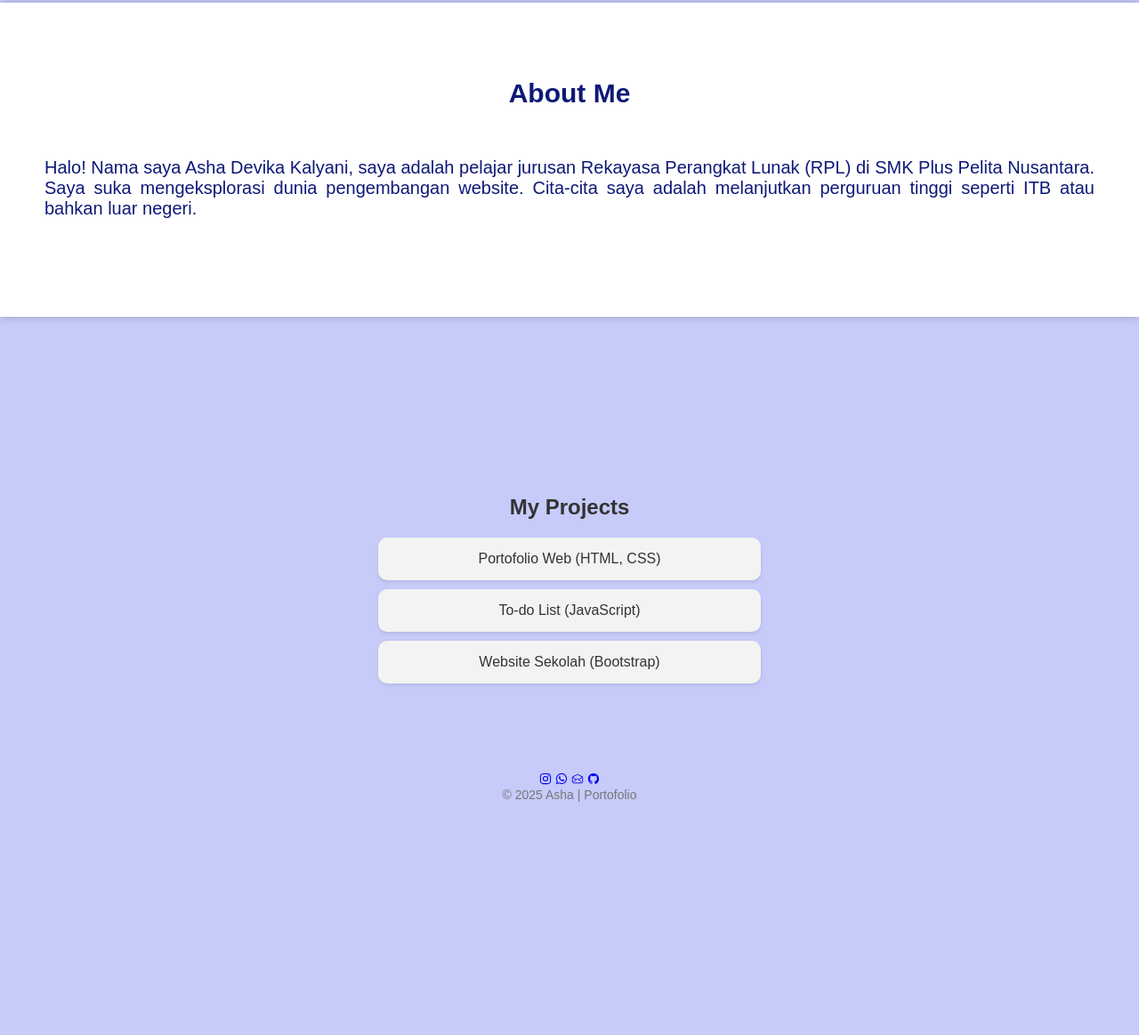
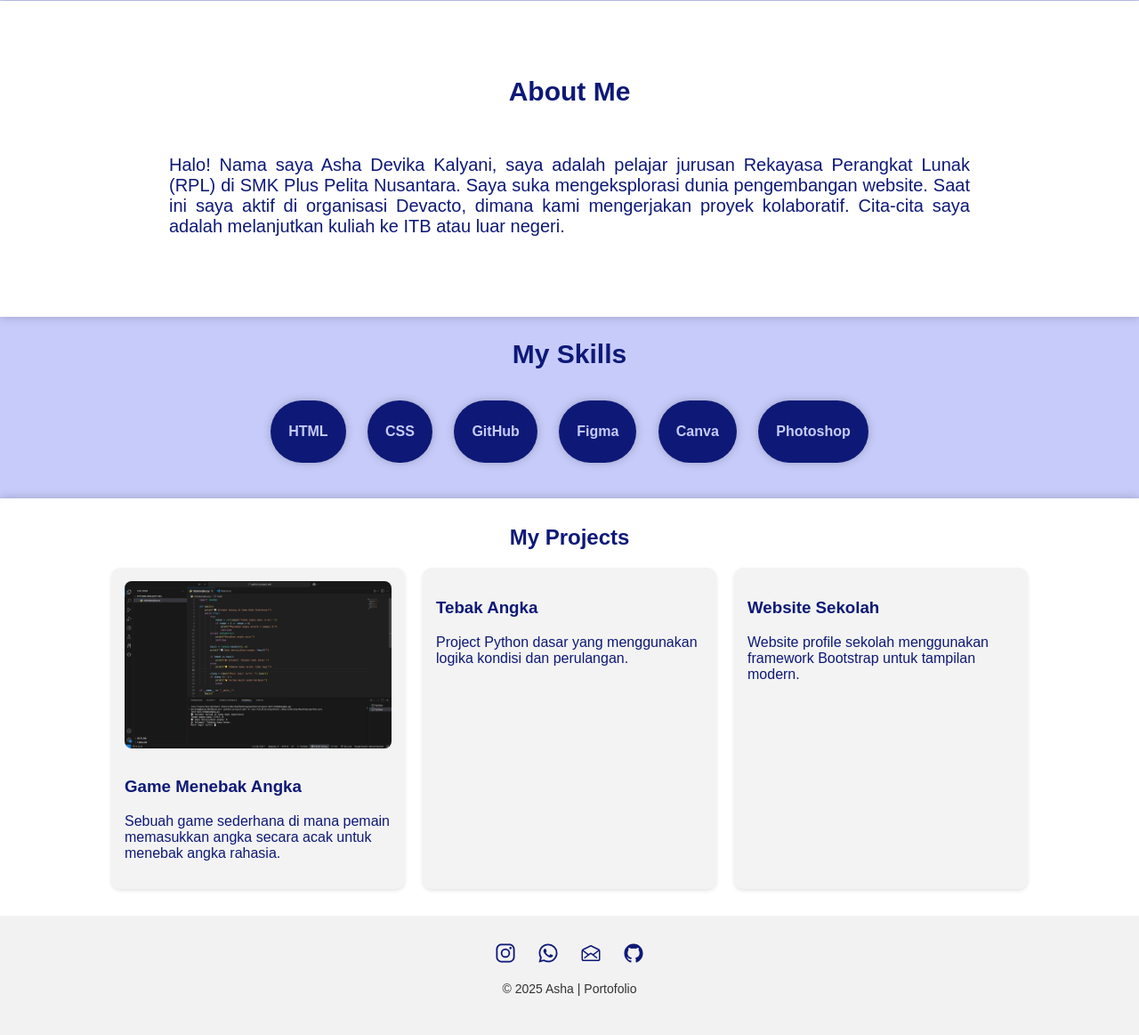
Before and after one commit to ashaarkk/Porto, a plain HTML site: page index.html in a window 1280 px wide. Shown: the part 615-1778 px from the top of the page at 89% size. Before the commit the page ends 1546 px from the top, so only its background shows below. Drawn offline with nearby package versions, Linux system fonts and the light colour scheme.

Commit message:
Pesan commit pertamaku

```diff
--- a/index.html
+++ b/index.html
@@ -4,49 +4,77 @@
     <meta charset="UTF-8" />
     <meta name="viewport" content="width=device-width, initial-scale=1.0"/>
     <title>Portofolio Asha</title>
-  <link rel="stylesheet" href="style.css">
+    <link rel="stylesheet" href="style.css" />
+    <script type="module" src="https://unpkg.com/ionicons@7.1.0/dist/ionicons/ionicons.esm.js"></script>
+    <script nomodule src="https://unpkg.com/ionicons@7.1.0/dist/ionicons/ionicons.js"></script>
   </head>
+  <body>
 
-<body>
+    <!-- NAVBAR -->
     <nav class="navbar">
       <ul>
         <li><a href="#home">Home</a></li>
         <li><a href="#about">About</a></li>
-      <li><a href="#projects">Projects</a></li>
+        <li><a href="#project">Projects</a></li>
         <li><a href="#contact">Contact</a></li>
-      <li><a href="skills">Skills</a></li>
+        <li><a href="#skills">Skills</a></li>
       </ul>
     </nav>
 
+    <!-- HOME -->
     <section id="home" class="section home">
-    <div>
-      <img src="photo gatau.jpg" alt="Foto Asha" class="foto">
+      <div class="home-img">
+        <img src="photo gatau.jpg" alt="Foto Asha" class="foto" />
         <p>A student of SMK Plus Pelita Nusantara</p>
       </div>
       <div class="apa">
-      <h1>Hi, aku <span>Asha</span> seorang pelajar di SMK Plus Pelita Nusantara</h1>
+        <h1>Hi, aku <span>Asha</span><br>seorang pelajar di SMK Plus Pelita Nusantara</h1>
       </div>
     </section>
-<div>
+
+    <!-- ABOUT -->
     <section id="about" class="section">
       <h1>About Me</h1>
-    <p>Halo! Nama saya Asha Devika Kalyani, saya adalah pelajar jurusan Rekayasa Perangkat Lunak (RPL) di SMK Plus Pelita Nusantara. Saya suka mengeksplorasi dunia pengembangan website. Cita-cita saya adalah melanjutkan perguruan tinggi seperti ITB atau bahkan luar negeri.</p>
-  </section>
-</div>
-
-<div section="skills" class="section">
-
-
-
-</div>
-
-  <section id="Projects" class="section">
-    <h2>My Projects</h2>
-    <div class="project-card">Portofolio Web (HTML, CSS)</div>
-    <div class="project-card">To-do List (JavaScript)</div>
-    <div class="project-card">Website Sekolah (Bootstrap)</div>
+      <p>
+        Halo! Nama saya Asha Devika Kalyani, saya adalah pelajar jurusan Rekayasa Perangkat Lunak (RPL)
+        di SMK Plus Pelita Nusantara. Saya suka mengeksplorasi dunia pengembangan website.
+        Saat ini saya aktif di organisasi Devacto, dimana kami mengerjakan proyek kolaboratif.
+        Cita-cita saya adalah melanjutkan kuliah ke ITB atau luar negeri.
+      </p>
     </section>
 
+    <!-- SKILLS -->
+    <section id="skills" class="skills">
+      <h1>My Skills</h1>
+      <div><p>HTML</p></div>
+      <div><p>CSS</p></div>
+      <div><p>GitHub</p></div>
+      <div><p>Figma</p></div>
+      <div><p>Canva</p></div>
+      <div><p>Photoshop</p></div>
+    </section>
+
+    <!-- PROJECTS -->
+    <section id="project" class="project">
+      <h1>My Projects</h1>
+      <div class="project-container">
+        <div class="project-card">
+          <img class="project-img" src="tebakangka.png" alt="Game tebak angka">
+          <h3>Game Menebak Angka</h3>
+          <p>Sebuah game sederhana di mana pemain memasukkan angka secara acak untuk menebak angka rahasia.</p>
+        </div>
+        <div class="project-card">
+          <h3>Tebak Angka</h3>
+          <p>Project Python dasar yang menggunakan logika kondisi dan perulangan.</p>
+        </div>
+        <div class="project-card">
+          <h3>Website Sekolah</h3>
+          <p>Website profile sekolah menggunakan framework Bootstrap untuk tampilan modern.</p>
+        </div>
+      </div>
+    </section>
+
+    <!-- CONTACT -->
     <footer id="contact">
       <div class="j">
         <a href="https://www.instagram.com/viouletha?igsh=MXJuOGIzc2RyMHM4aA=="><ion-icon name="logo-instagram"></ion-icon></a>
@@ -54,11 +82,8 @@
         <a href="mailto:asha.kalyani1208@gmail.com"><ion-icon name="mail-open-outline"></ion-icon></a>
         <a href="https://GitHub.com/ashaarkk"><ion-icon name="logo-github"></ion-icon></a>
       </div>
-    © 2025 Asha | Portofolio
+      <p>© 2025 Asha | Portofolio</p>
     </footer>
 
-  <script src="script.js"></script>
-  <script type="module" src="https://unpkg.com/ionicons@7.1.0/dist/ionicons/ionicons.esm.js"></script>
-<script nomodule src="https://unpkg.com/ionicons@7.1.0/dist/ionicons/ionicons.js"></script>
   </body>
   </html>
--- a/style.css
+++ b/style.css
@@ -1,4 +1,4 @@
- body {
+body {
   font-family: Arial, sans-serif;
   margin: 0;
   padding: 0;
@@ -7,6 +7,7 @@
   color: #333;
 }
 
+/* NAVBAR */
 .navbar {
   background-color: rgb(13, 13, 82);
   padding: 15px 0;
@@ -17,14 +18,6 @@
   box-shadow: 0 4px 10px rgba(0,0,0,0.1);
 }
 
-.navbar li{
-  transition: transform 0.2s ease-in-out;
-}
-
-.navbar li:hover{
-  transform: scale(1.1)
-}
-
 .navbar ul {
   list-style: none;
   margin: 0;
@@ -32,6 +25,15 @@
   display: flex;
   justify-content: center;
   gap: 30px;
+  flex-wrap: wrap;
+}
+
+.navbar li {
+  transition: transform 0.2s ease-in-out;
+}
+
+.navbar li:hover {
+  transform: scale(1.1);
 }
 
 .navbar a {
@@ -45,28 +47,18 @@
   text-decoration: underline;
 }
 
+/* SECTIONS */
 .section {
   padding: 60px 20px;
   text-align: center;
 }
 
-div.apa{
-  margin-top: 100px;
-  color: white;
-}
-
+/* HOME */
 #home {
   display: grid;
-  grid-template-columns: 1fr 1fr;
+  grid-template-columns: repeat(auto-fit, minmax(300px, 1fr));
   text-align: center;
-  justify-content: center;
-}
-
-.home span{
-  color: rgb(13, 13, 82);
-}
-
-.home {
+  align-items: center;
   background-color: #c6cbfa;
 }
 
@@ -74,119 +66,123 @@ div.apa{
   margin-top: 20px;
   border-radius: 500px;
   box-shadow: 0 4px 8px rgba(0,0,0,0.2);
-  size: 500px;
-  width: 500px;
+  width: 80%;
+  max-width: 800px;
   height: auto;
   transition: transform 0.4s ease-in-out;
 }
 
 .foto:hover {
-  transform: scale(1.1)
+  transform: scale(1.1);
+}
+
+.home span {
+  color: rgb(13, 13, 82);
+  font-weight: bold;
+}
+
+.apa {
+  margin-top: 50px;
+  color: white;
+  font-size: 25px;
+}
+
+/* ABOUT */
+#about {
+  background-color: white;
+  color: #0e1977;
+  font-size: 20px;
+  box-shadow: 0 0 10px rgba(53, 52, 52, 0.288);
+}
+
+#about p {
+  text-align: justify;
+  padding: 30px;
+  max-width: 900px;
+  margin: 0 auto;
+}
+
+/* SKILLS */
+.skills {
+  text-align: center;
+  padding-bottom: 30px;
+}
+
+.skills h1 {
+  color: #0e1977;
+  font-size: 30px;
+}
+
+.skills div {
+  background-color: #0e1977;
+  border-radius: 50px;
+  display: inline-block;
+  margin: 10px;
+  padding: 10px 20px;
+  box-shadow: 0 0 10px rgba(53, 52, 52, 0.288);
+  transition: transform 0.3s ease;
+}
+
+.skills div:hover {
+  transform: scale(1.05);
+}
+
+.skills p {
+  color: #c6cbfa;
+  font-weight: bold;
+}
+
+/* PROJECT */
+.project {
+  background-color: white;
+  color: #0e1977;
+  box-shadow: 0 0 10px rgba(53, 52, 52, 0.288);
+  padding: 30px 10px;
+}
+
+.project h1 {
+  margin-top: 0;
+  text-align: center;
+}
+
+.project-container {
+  display: flex;
+  flex-wrap: wrap;
+  justify-content: center;
+  gap: 20px;
 }
 
 .project-card {
-  margin: 10px auto;
-  padding: 15px;
   background-color: #f3f3f3;
   border-radius: 10px;
-  max-width: 400px;
+  width: 300px;
+  padding: 15px;
+  text-align: left;
   box-shadow: 0 2px 4px rgba(0,0,0,0.1);
 }
 
-form {
-  display: flex;
-  flex-direction: column;
-  align-items: center;
-  gap: 15px;
-  max-width: 400px;
-  margin: 0 auto;
+.project-img {
+  width: 100%;
+  border-radius: 8px;
+  margin-bottom: 10px;
 }
 
-form input, form textarea {
-  width: 100%;
-  padding: 10px;
-  border: 1px solid #ccc;
-  border-radius: 8px;
-}
-
-form button {
-  padding: 10px 20px;
-  background-color: #000000;
-  color: white;
-  border: none;
-  border-radius: 25px;
-  cursor: pointer;
-}
-
-form button:hover {
-  background-color: #000000;
-}
-
+/* FOOTER */
 footer {
   text-align: center;
   padding: 30px 0;
-  color: #777;
+  background-color: #f2f2f2;
+  color: #333;
   font-size: 14px;
-  display: grid;
-  grid-template-columns: 1fr;
 }
 
-
-footer img {
-  width: 30px;
-  height: 30px;
-  color: #000000;
-  transition: transform 0.4s ease-in-out;
+footer .j a {
+  margin: 0 10px;
+  font-size: 24px;
+  color: #0e1977;
+  transition: transform 0.3s ease;
 }
 
-footer img:hover{
-  color: #000000;
-  transform: scale(1.1);
+footer .j a:hover {
+  transform: scale(1.2);
 }
-
-
-.section-home {
-    display: flex;
-    align-items: center;
-    gap: 30px;
-    flex-wrap: wrap;
-
-}
-
-.about-text p{
-    font-style: italic;
-    margin-bottom: 10px;
-}
-
-.about-text h1{
-    font-size: 1.4em;
-    line-height: 1.5;
-}
-
-
-button{
-  background-color: #0e1977;
-  color: white;
-  border-radius: 50px;
-  padding: 10px;
-  transition: transform 0.2s ease-in-out;
-  border: none;
-}
-
-button:hover{
-  transform: scale(1.1);
-}
-
-#about{
-  background-color: white;
-  color: #0e1977;
-  box-shadow: 0 0 10px rgba(53, 52, 52, 0.288);
-  font-size: 20px;
-
-}
-
-#about p{
-  text-align: justify;
-  font-size: 20px;
-  padding: 30px;
-}
```
Also changed, not shown: Instagram_Logo_PNG_Transparent___SVG_Vector_-_Freebie_Supply-removebg-preview.png (deleted), git.png (deleted), mail.png (deleted), tebakangka.png (added), wa.png (deleted). Lines whose indentation alone changed are shown as unchanged.
